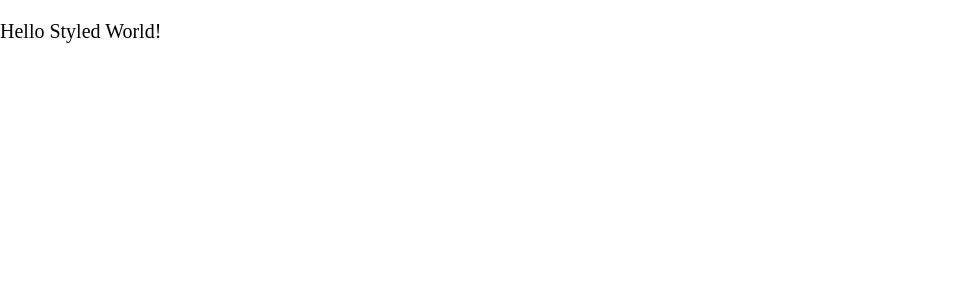
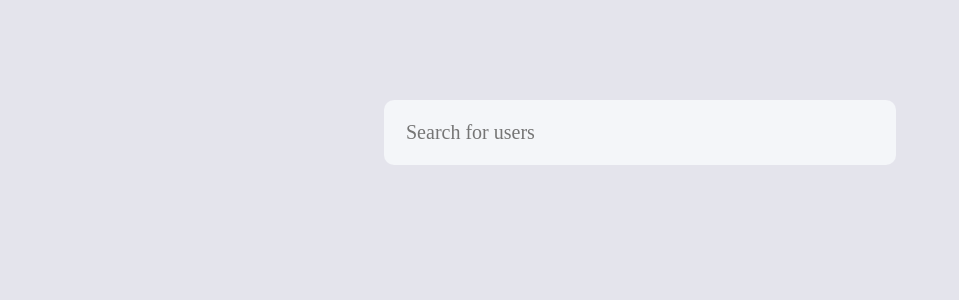
Before and after one commit to ultrox/search-git-users, a React (Create React App) app: page / in a window 1280 px wide. Shown: the top 300 px of the page, without its empty margins (0-959 px from the left). Built offline with nearby package versions, Linux system fonts and the light colour scheme.

Commit message:
Add majority of styles for components

```diff
--- a/src/App.js
+++ b/src/App.js
@@ -1,11 +1,14 @@
 import React from 'react'
-import {GenericStyles, AppWrapper} from './styles'
+import {GenericStyles, AppWrapper, MainWrapper} from './styles'
+import GithubSearchUsers from './GithubSearchUsers'
 
 function App() {
   return (
     <AppWrapper>
       <GenericStyles />
-      <p>Hello Styled World!</p>
+      <MainWrapper>
+        <GithubSearchUsers />
+      </MainWrapper>
     </AppWrapper>
   )
 }
--- /dev/null
+++ b/src/GithubSearchUsers/index.js
@@ -0,0 +1,21 @@
+import React from 'react'
+import {SearchStyle} from '../styles'
+
+const PLACEHOLDER = 'Search for users'
+
+function GithubSearchUsers() {
+  return (
+    <SearchStyle>
+      <input
+        type="search"
+        spellCheck="false"
+        autocapitalization="none"
+        autoComplete="off"
+        autoCorrect="off"
+        placeholder={PLACEHOLDER}
+      />
+    </SearchStyle>
+  )
+}
+
+export default GithubSearchUsers
--- /dev/null
+++ b/src/styles/components/DropDown.js
@@ -0,0 +1,29 @@
+import styled from 'styled-components'
+
+export const DropDown = styled.div`
+  border-top: 1px solid #ebecf1;
+  padding-top: 2rem;
+`
+export const DropDownItem = styled.div`
+  display: flex;
+  align-items: center;
+  padding: 1rem 1rem;
+  text-decoration: none;
+  color: #4f4f4f;
+  width: 50px;
+  height: 50px;
+  &:hover {
+    background-color: #ebecf1;
+  }
+`
+
+export const ItemAvatar = styled.div`
+  border-radius: 100%;
+  border: 2px solid #ebecf1;
+  display: block;
+`
+
+export const ItemUsername = styled.div`
+  margin-left: 2rem;
+  text-decoration: none;
+`
--- /dev/null
+++ b/src/styles/components/SearchStyle.js
@@ -0,0 +1,19 @@
+import styled from 'styled-components'
+
+export const SearchStyle = styled.div`
+  margin-top: 10rem;
+  display: flex;
+  alight-items: center;
+  padding: 2rem;
+  input {
+    width: 100%;
+    color: #4f4f4f;
+    font-size: 2rem;
+    background-color: inherit;
+    border: none;
+    outline: none;
+    svg {
+      width: 2.4rem;
+      margin-right: 2rem;
+      flex-shrink: 0;
+  }`
--- /dev/null
+++ b/src/styles/components/index.js
@@ -0,0 +1,2 @@
+export * from './DropDown'
+export * from './SearchStyle'
--- a/src/styles/elements.js
+++ b/src/styles/elements.js
@@ -3,3 +3,10 @@ import styled from 'styled-components'
 export const AppWrapper = styled.div`
   font-size: 2rem;
 `
+
+export const MainWrapper = styled.div`
+  border-radius: 1rem;
+  background-color: #f4f6f9;
+  width: 40%;
+  margin: 0 auto;
+`
--- a/src/styles/generic.js
+++ b/src/styles/generic.js
@@ -23,4 +23,7 @@ ${normalize}
 	*, *::before, *::after {
 		box-sizing: inherit;
 	}
+  body {
+    background-color: #e4e4ec;
+  }
 `
--- a/src/styles/index.js
+++ b/src/styles/index.js
@@ -19,6 +19,6 @@ export * from './elements'
 // https://codepen.io/collection/DmzVOM/
 
 // 6. Components → Specific UI components, button, card, concrete-list
-
+export * from './components'
 // 7. Utilities → utils & helper classes with ability to override anything which
 // goes before in the triangle
```
Also changed, not shown: src/styles/components/search-icon.svg (added).
